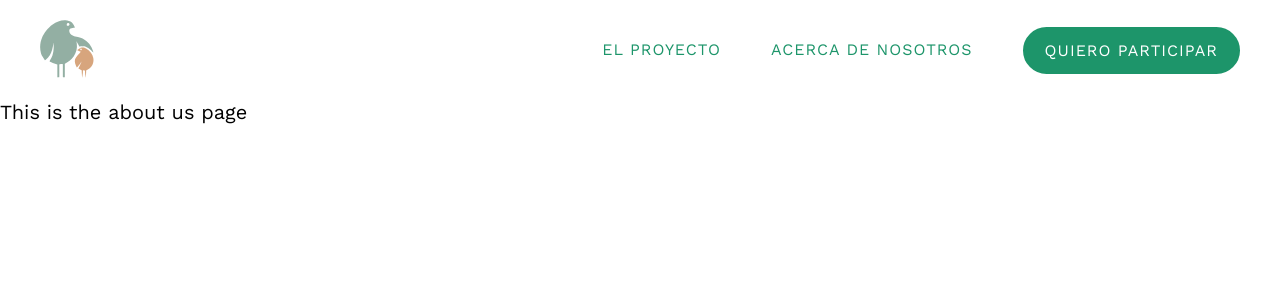
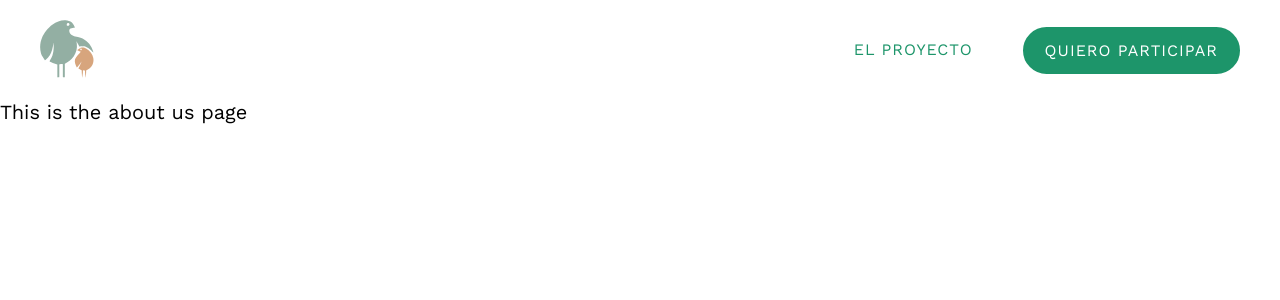
Before and after one commit to SaidGandur01/remember-me-landing, a Nuxt app: page /about-us in a window 1280 px wide. Shown: the top 300 px of the page. Built offline with nearby package versions, Linux system fonts and the light colour scheme.

Commit message:
Hidding about us nav link

```diff
--- a/components/hamburgerMenu.vue
+++ b/components/hamburgerMenu.vue
@@ -7,7 +7,7 @@
       <li class="menu-item hide">
         <a class="nav-link" @click="onRedirect('stories')">{{ $t('navbar.some_histories') }}</a>
       </li>
-      <li class="menu-item">
+      <li class="menu-item hide">
         <a class="nav-link" @click="onRedirect('about-us')">{{ $t('navbar.about_us') }}</a>
       </li>
     </ul>
--- a/components/header.vue
+++ b/components/header.vue
@@ -7,7 +7,7 @@
       <div class="nav-list">
         <a class="nav-link" @click="onRedirect('project')">{{ $t('navbar.the_project') }}</a>
         <a class="nav-link hide" @click="onRedirect('stories')">{{ $t('navbar.some_histories') }}</a>
-        <a class="nav-link" @click="onRedirect('about-us')">{{ $t('navbar.about_us') }}</a>
+        <a class="nav-link hide" @click="onRedirect('about-us')">{{ $t('navbar.about_us') }}</a>
         <button v-if="false" @click="changeLanguage('en')">
           English
         </button>
```
